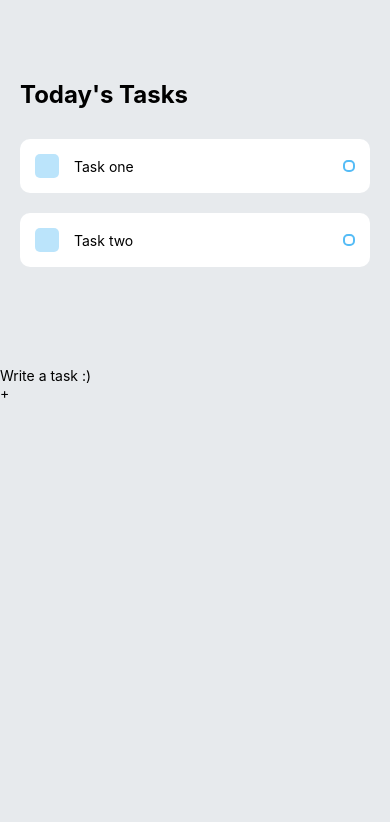
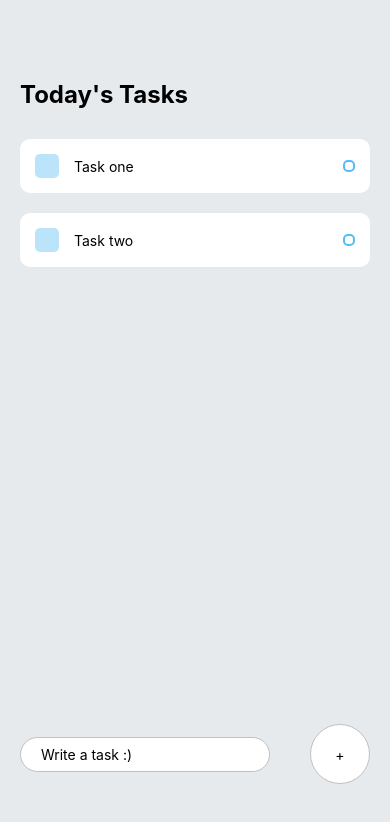
Before and after one commit to Neozxc/Todly, a React Native app: screen / in a window 390 px wide. Shown: the top 822 px of the page. Built offline with nearby package versions, Linux system fonts and the light colour scheme.

Commit message:
Working state setup

```diff
--- a/App.js
+++ b/App.js
@@ -1,8 +1,17 @@
 import { StatusBar } from 'expo-status-bar';
 import { TouchableOpacity, KeyboardAvoidingView, TextInput, Platform, StyleSheet, Text, View } from 'react-native';
 import Task from "./components/task";
+import React, { useState } from "react";
 
 export default function App() {
+  // useState
+  const [task, setTask] = useState();
+
+  const handleAddTask = () => {
+    console.log(task);
+  };
+
+
   return (
     <View style={styles.container}>
 
@@ -21,9 +30,9 @@ export default function App() {
       {/* Write a task */}
       <KeyboardAvoidingView behavior={Platform.OS == "ios" ? "padding" : "height"}
       style={styles.writeTaskWraper}>
-        <TextInput style={styles.input} placeholder={"Write a task :)"} />
+        <TextInput style={styles.input} placeholder={"Write a task :)"} value={task} onChangeText={text => setTask(text)} />
 
-        <TouchableOpacity>
+        <TouchableOpacity onPress={() => handleAddTask()}>
           <View style={styles.addWrapper}>
             <Text style={styles.addText}>+</Text>
           </View>
@@ -53,11 +62,35 @@ const styles = StyleSheet.create({
     marginTop: 30
   },
 
-  writeTaskWraper: {},
+  writeTaskWraper: {
+    position: "absolute",
+    bottom: 60,
+    width: "100%",
+    flexDirection: "row",
+    justifyContent: "space-around",
+    alignItems: "center"
+  },
 
-  input: {},
+  input: {
+    paddingVertical: 8,
+    paddingHorizontal: 20,
+    backgroundColor: "white",
+    borderRadius: 60,
+    borderColor: "#c0c0c0",
+    borderWidth: 1,
+    width: 250,
+  },
 
-  addWrapper: {},
+  addWrapper: {
+    width: 60,
+    height: 60,
+    backgroundColor: "white",
+    borderRadius: 60,
+    justifyContent: "center",
+    alignItems: "center",
+    borderColor: "#c0c0c0",
+    borderWidth: 1,
+  },
 
   addText: {},
 
```
